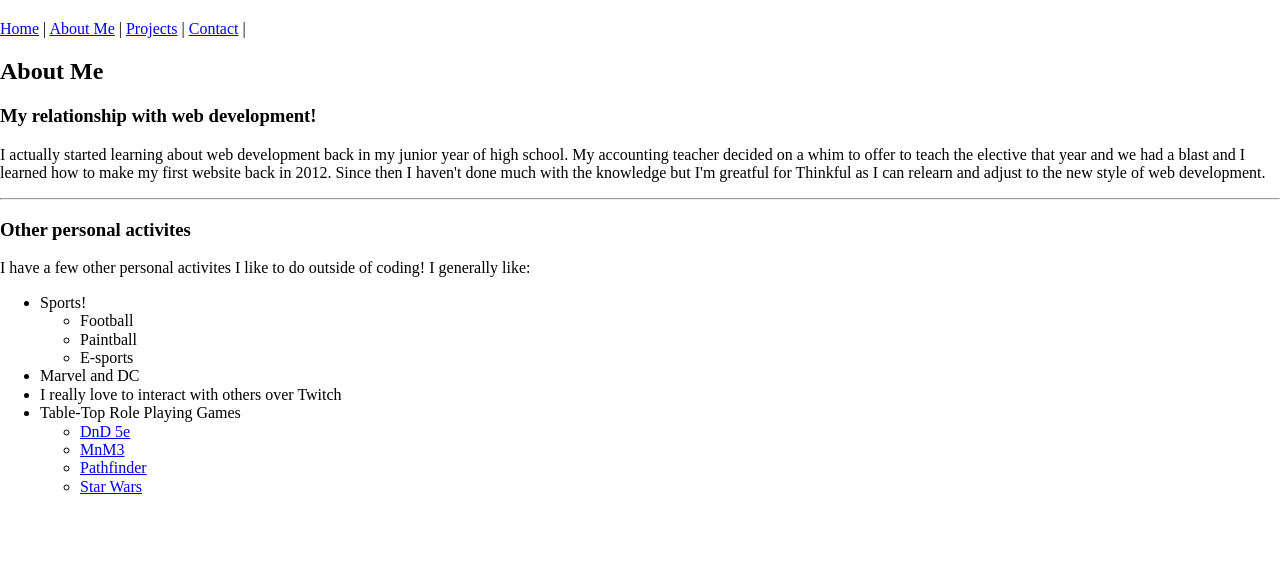
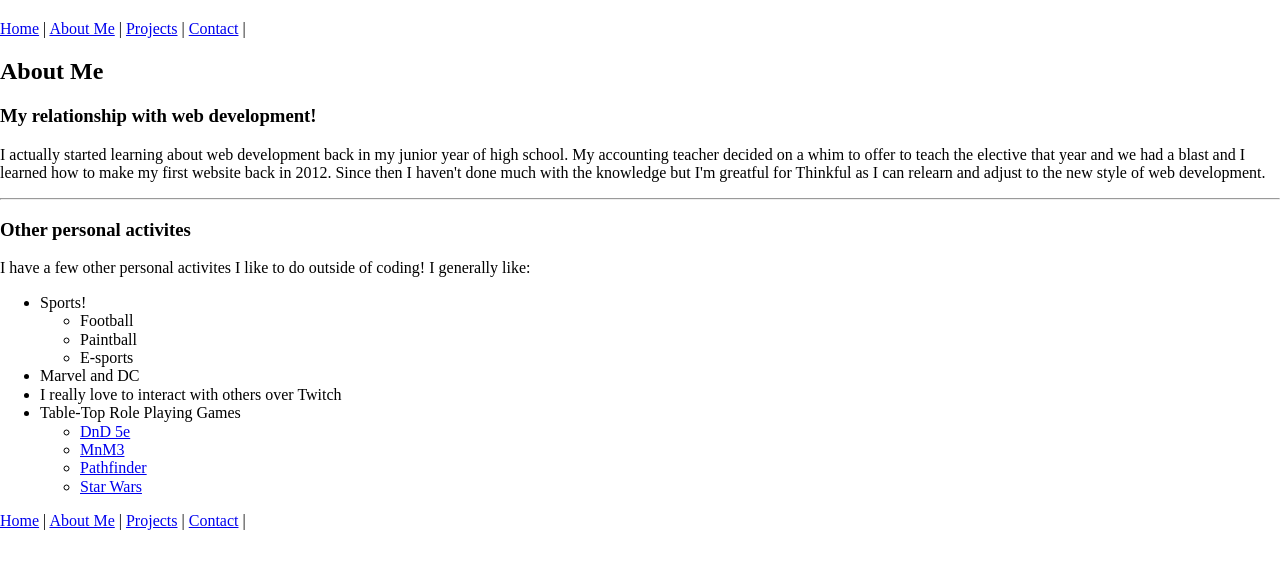
Before and after one commit to KamonStrife007/portfolio, a plain HTML site: page about.html in a window 1280 px wide. Shown: the part 60-628 px from the top of the page. Drawn offline with nearby package versions, Linux system fonts and the light colour scheme.

Commit message:
Added nav bar to footer

```diff
--- a/about.html
+++ b/about.html
@@ -58,6 +58,12 @@
     <footer>
       <div>
         <main>
+          <nav>
+            <a href="index.html">Home</a> |
+            <a href="about.html">About Me</a> |
+            <a href="projects.html">Projects</a> |
+            <a href="contacts.html">Contact</a> |
+          </nav>
         </main>
       </div>
     </footer>
```
Also changed, not shown: contacts.html (+6 -0 lines), index.html (+6 -0 lines), projects.html (+6 -0 lines).
